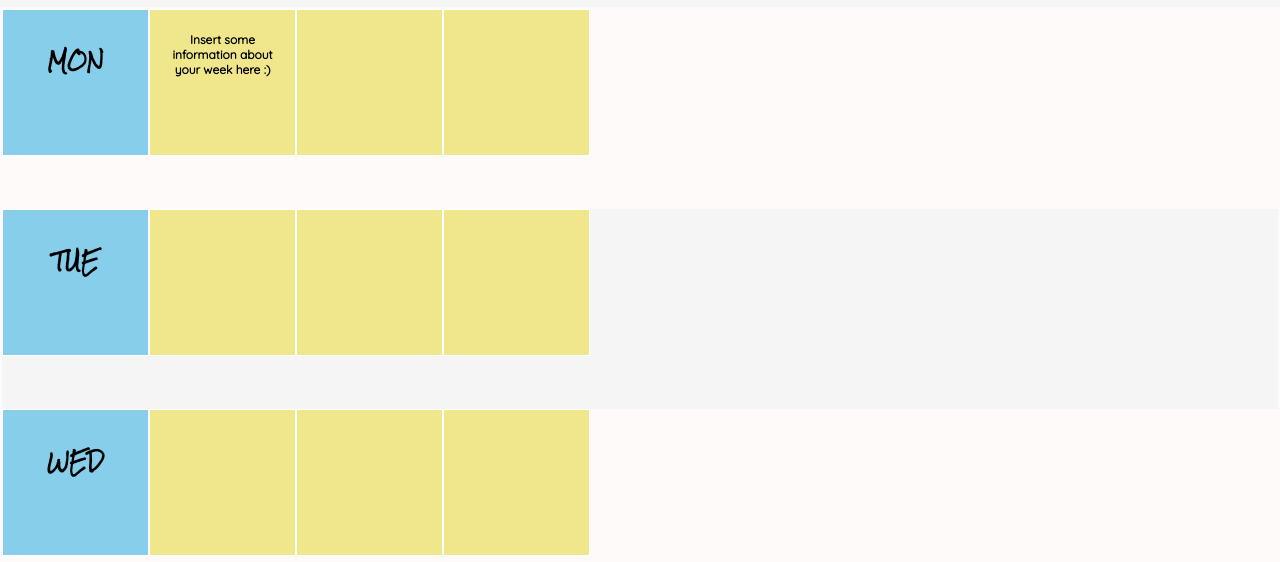
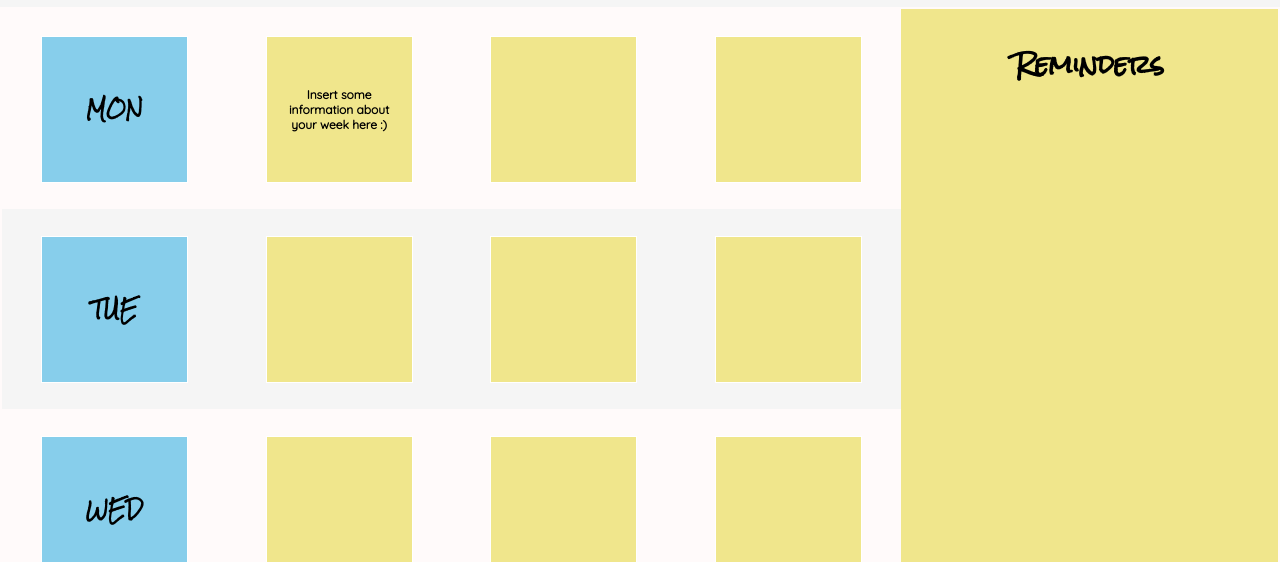
Before and after one commit to kyleeadams10/flex, a plain HTML site: page index.html in a window 1280 px wide. Shown: the part 238-800 px from the top of the page. Drawn offline with Linux system fonts and the light colour scheme.

Commit message:
push updates

```diff
--- a/style.css
+++ b/style.css
@@ -34,22 +34,32 @@ h2 {
 
 .container {
   border: 2px solid Snow;
+  display: flex;
 }
 
 /* To Do Section */
 
 .week {
+  display: flex;
+  flex-grow: 3;
+  flex-direction: column;
 }
 
 .row {
   min-height: 200px;
   display: flex;
+  flex-wrap: wrap row;
+  justify-content: space-around;
+  align-items: center;
 }
 
 .square {
   width: 125px;
   height: 125px;
   padding: 10px;
+  display: flex;
+  justify-content: center;
+  align-items: center;
 }
 
 .day.square {
@@ -72,6 +82,8 @@ h2 {
 
 .reminders {
   background-color: Khaki;
+  display: flex;
+  flex-grow: 2;
 }
 
 .reminders h3 {
```
